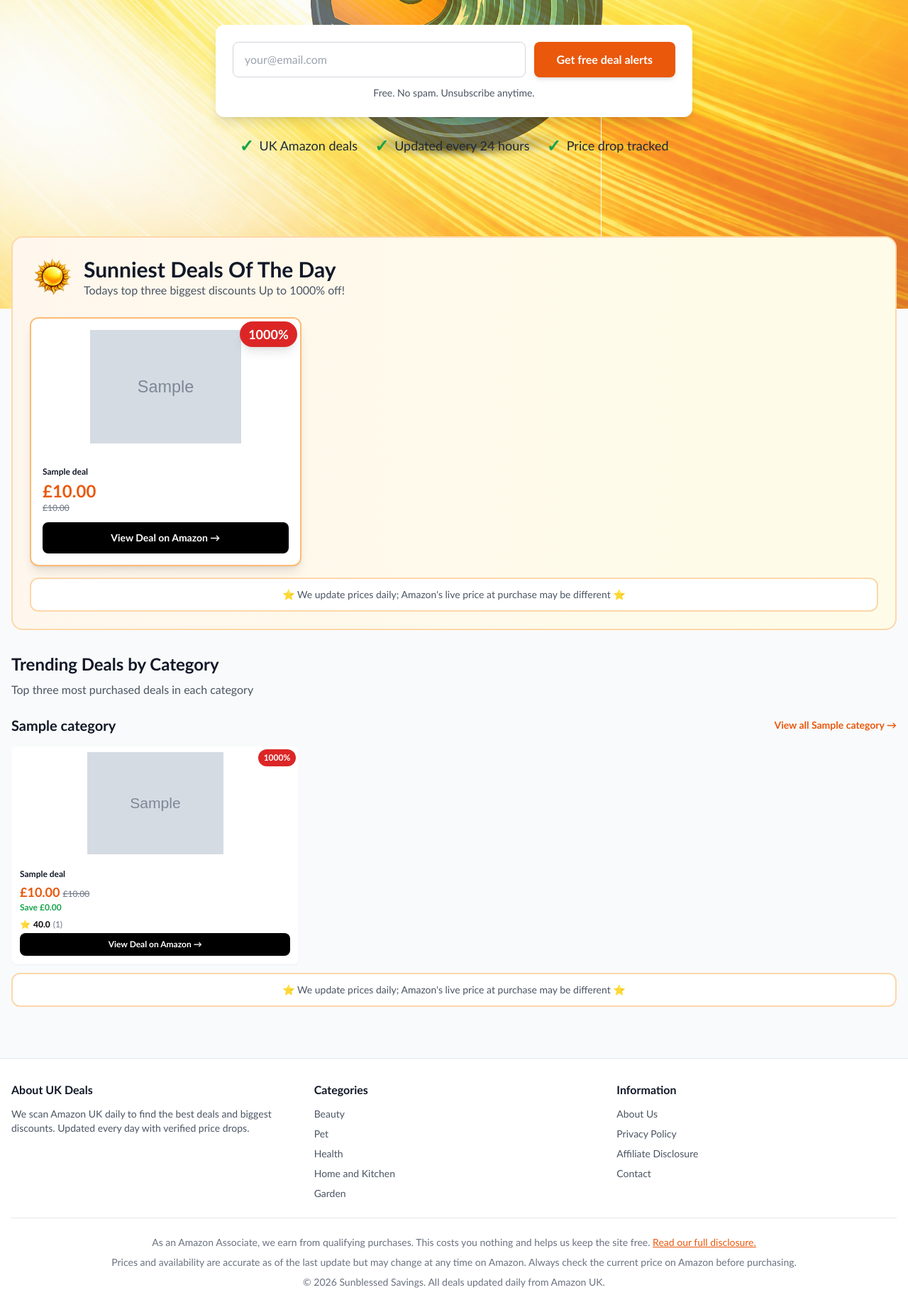
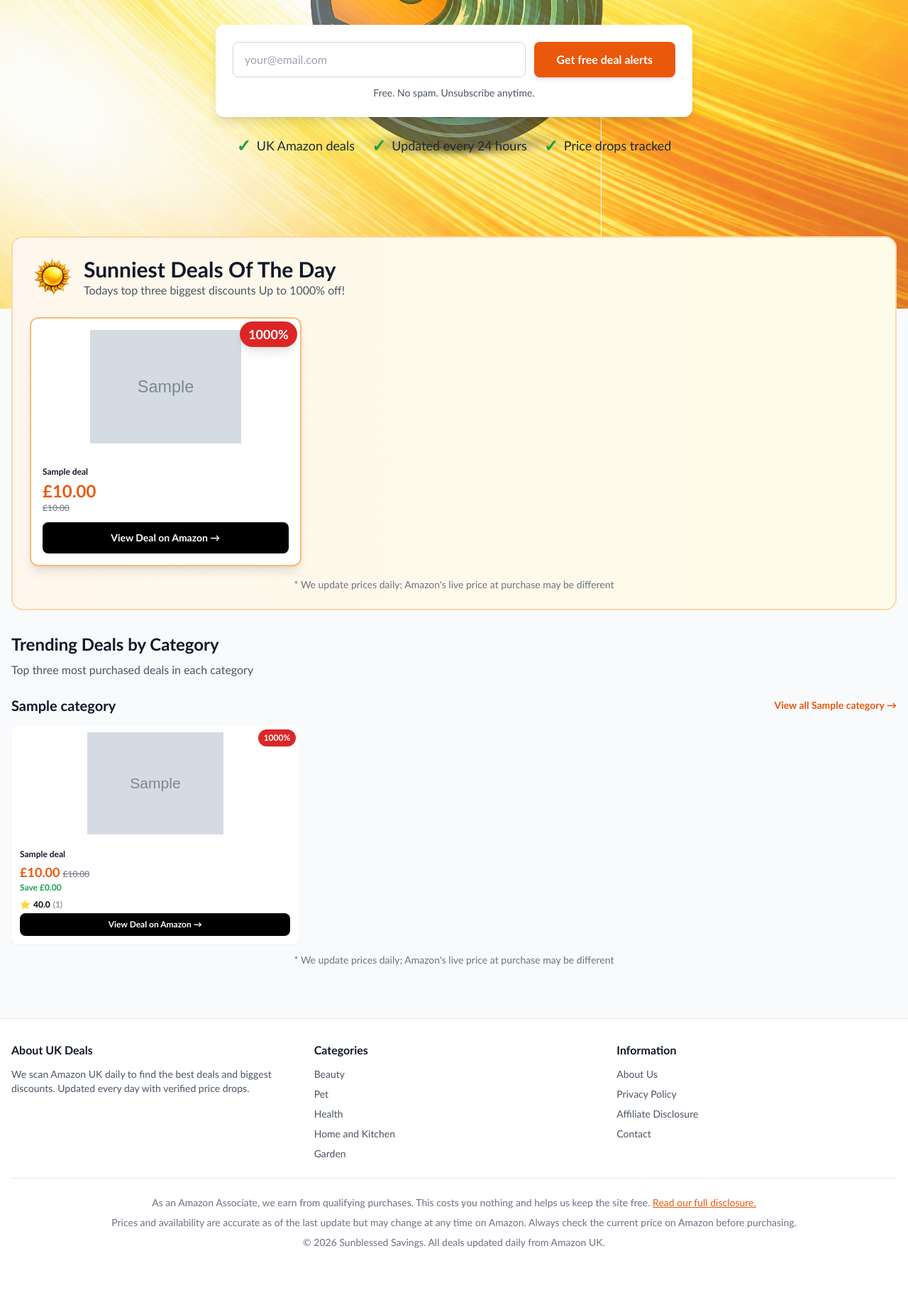
Before and after one commit to Elhashino/amazon-deals, a FastAPI app: template backend/app/templates/home.html in a window 1280 px wide. Shown: the part 365-2214 px from the top of the page at 71% size. After the commit the page ends 2124 px from the top, so only its background shows below. Run offline with FastAPI, Linux system fonts and the light colour scheme; the template is opened without the code that fills it: most values are stand-ins (such as "Sample title", 1, 10 or a date in 2020); grey boxes marked "Sample" are stand-in pictures; some libraries are stand-ins or nearby versions.

Commit message:
Fix price drops text, remove notice boxes, reduce text size

```diff
--- a/backend/app/templates/home.html
+++ b/backend/app/templates/home.html
@@ -61,7 +61,7 @@
                 </div>
                 <div class="flex items-center gap-2">
                     <span class="text-green-600 text-2xl font-bold">✓</span>
-                    <span>Price drop tracked</span>
+                    <span>Price drops tracked</span>
                 </div>
             </div>
         </div>
@@ -108,10 +108,7 @@
         </div>
         {% endfor %}
     </div>
-    <!-- Price Notice Box -->
-    <div class="mt-4 bg-white border-2 border-orange-200 rounded-xl p-3 text-center">
-        <p class="text-sm text-gray-600">⭐ We update prices daily; Amazon's live price at purchase may be different ⭐</p>
-    </div>
+    <p class="text-xs md:text-sm text-gray-500 text-center mt-4">* We update prices daily; Amazon's live price at purchase may be different</p>
     {% endif %}
 </div>
 
@@ -175,10 +172,8 @@
             </div>
             {% endfor %}
         </div>
-        <!-- Price Notice Box -->
-        <div class="mt-3 bg-white border-2 border-orange-200 rounded-xl p-3 text-center">
-            <p class="text-sm text-gray-600">⭐ We update prices daily; Amazon's live price at purchase may be different ⭐</p>
-        </div>
+        <!-- Price Notice -->
+        <p class="text-xs md:text-sm text-gray-500 text-center mt-3">* We update prices daily; Amazon's live price at purchase may be different</p>
     </div>
     {% endfor %}
 {% else %}
```
Also changed, not shown: backend/app/templates/category.html (+4 -7 lines).
